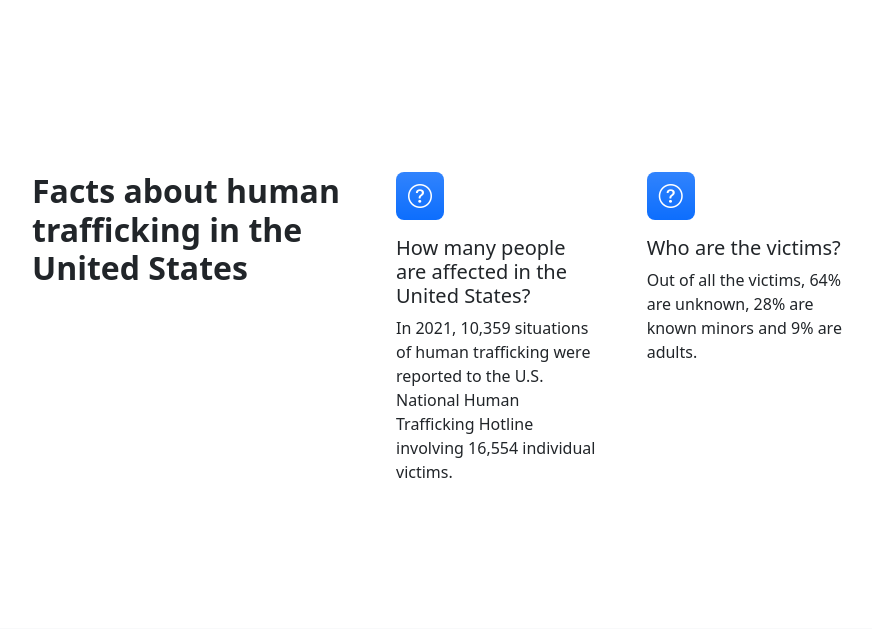
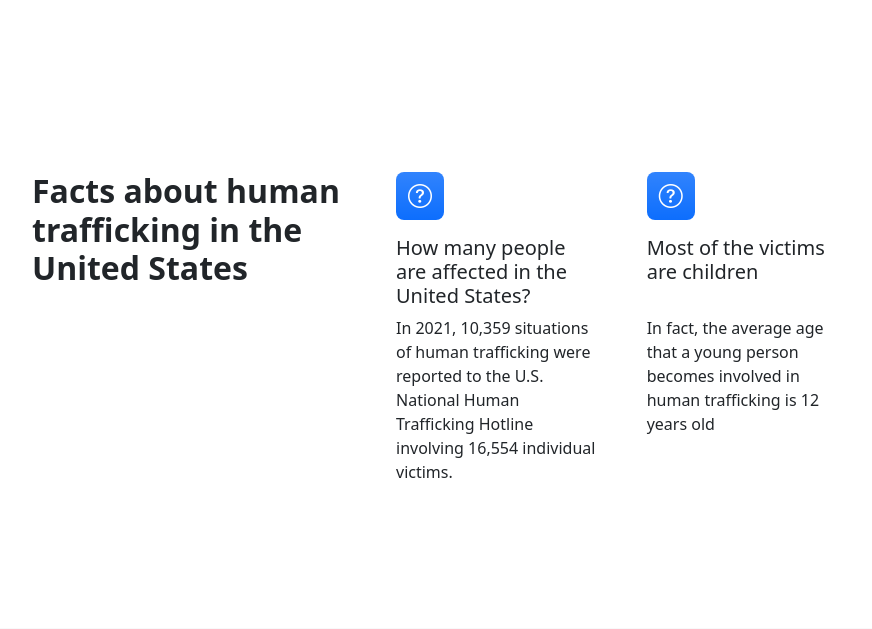
Before and after one commit to afank14/missingpersons, a Django app: page / in a window 1280 px wide. Shown: the part 1111-1740 px from the top of the page, without its empty margins (86-958 px from the left). Run offline with Django 4.2, Linux system fonts and the light colour scheme; some libraries are stand-ins or nearby versions.

Commit message:
Update index.html

```diff
--- a/templates/mdata/index.html
+++ b/templates/mdata/index.html
@@ -68,8 +68,8 @@
                                     </div>
                                     <div class="col mb-5 h-100">
                                         <div class="feature bg-primary bg-gradient text-white rounded-3 mb-3"><i class="bi bi-question-circle"></i></div>
-                                        <h2 class="h5">Who are the victims?</h2>
-                                        <p class="mb-0">Out of all the victims, 64% are unknown, 28% are known minors and 9% are adults.</p>
+                                     <h2 class="h5">Most of the victims are children</h2>
+                                        <p class="mb-0"><br>In fact, the average age that a young person becomes involved in human trafficking is 12 years old</p>
                                     </div>
                                 </section>
             <!-- Testimonial section-->
```
